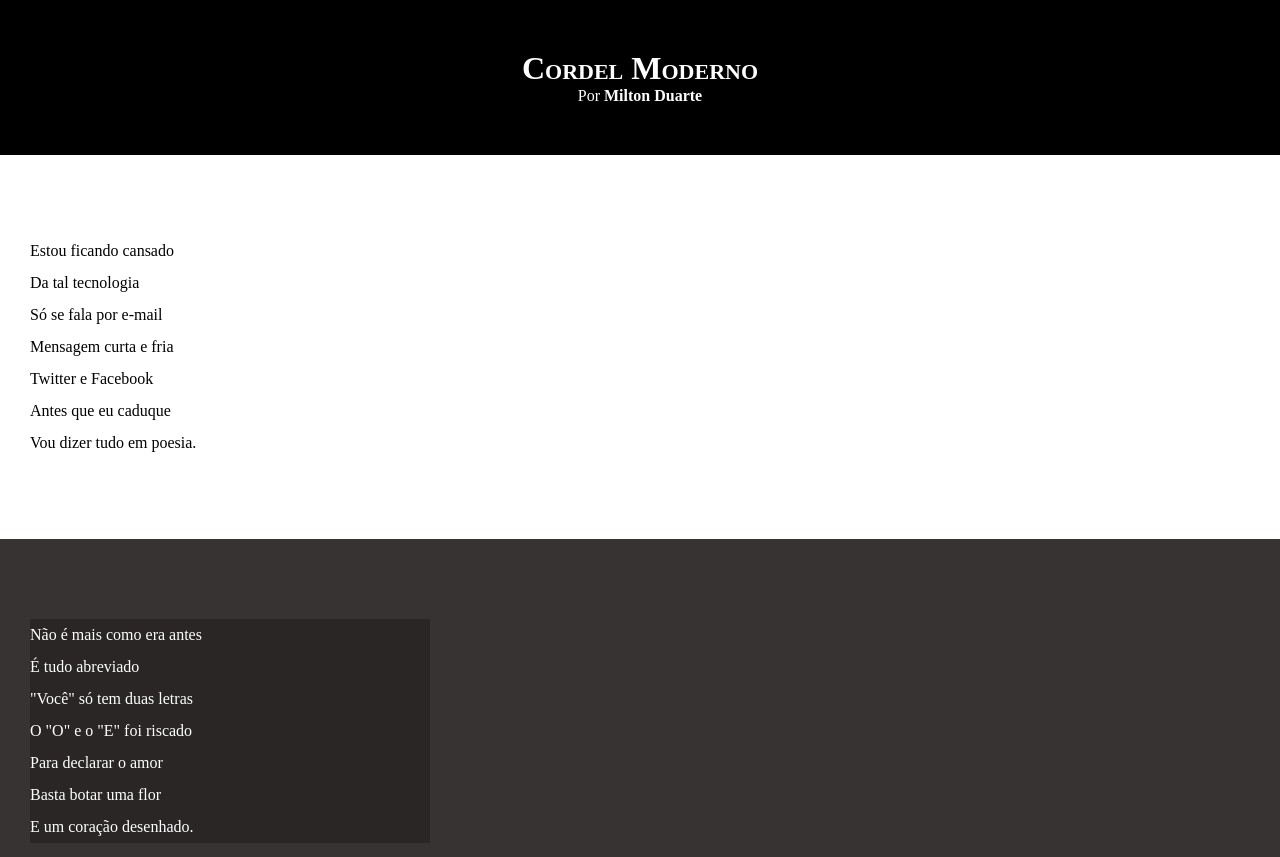
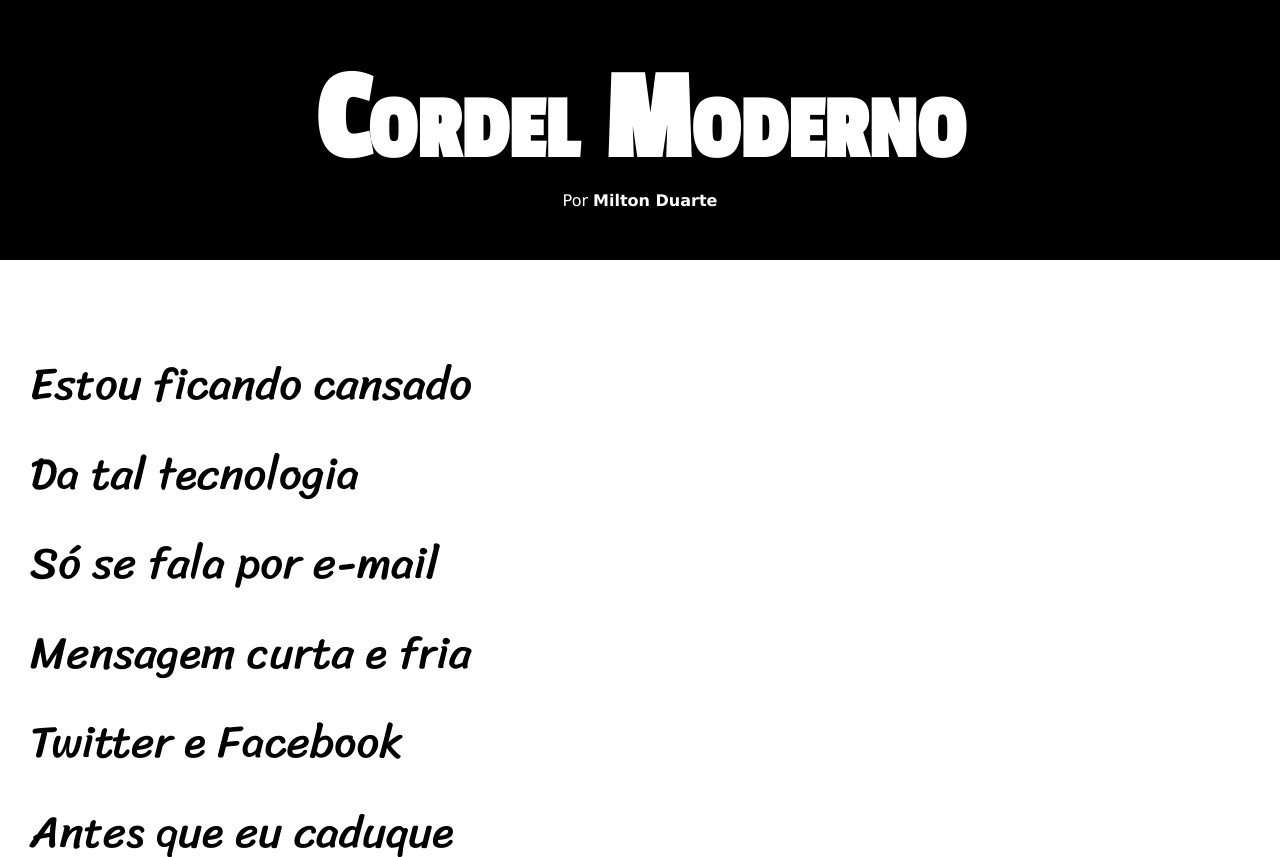
Before and after one commit to dener44/HTML-CSS, a plain HTML site: page desafios/d012/index.html in a window 1280 px wide. Shown: the top 857 px of the page. Drawn offline with Linux system fonts and the light colour scheme.

Commit message:
atualização de estilos

```diff
--- a/desafios/d012/estilo/style.css
+++ b/desafios/d012/estilo/style.css
@@ -1,4 +1,11 @@
 @charset "UTF-8";
+@import url('https://fonts.googleapis.com/css2?family=Passion+One&display=swap');
+@import url('https://fonts.googleapis.com/css2?family=Sriracha&display=swap');
+:root{
+    --fonte1: Verdana, Geneva, Tahoma, sans-serif;
+    --fonte2: 'Passion One', sans-serif;
+    --fonte3: 'Sriracha', cursive;
+}
 *{
     margin: 0;
     padding: 0;
@@ -6,6 +13,7 @@
 html, body{
     min-width: 100vh;
     background-color: darkgray;
+    font-family: var(--fonte1);
 }
 header{
     background-color: black;
@@ -15,6 +23,8 @@ header{
 header > h1{
     padding-top: 50px;
     font-variant: small-caps;
+    font-family: var(--fonte2);
+    font-size: 10vw;
 }
 header > p{
     padding-bottom: 50px;
@@ -32,6 +42,8 @@ section{
     padding-bottom: 10vh;
     line-height: 2em;
     padding-left: 30px;
+    font-family: var(--fonte3);
+    font-size: 3.5vw;
 }
 section.normal{
     background-color: white;
@@ -42,7 +54,8 @@ section.imagem{
     color: white;
 }
 section.imagem > p{
-    width: 400px;
+    display: inline-block;
+    padding: 5px;
     background-color: rgba(0, 0, 0, 0.253);
 }
 footer{
```
